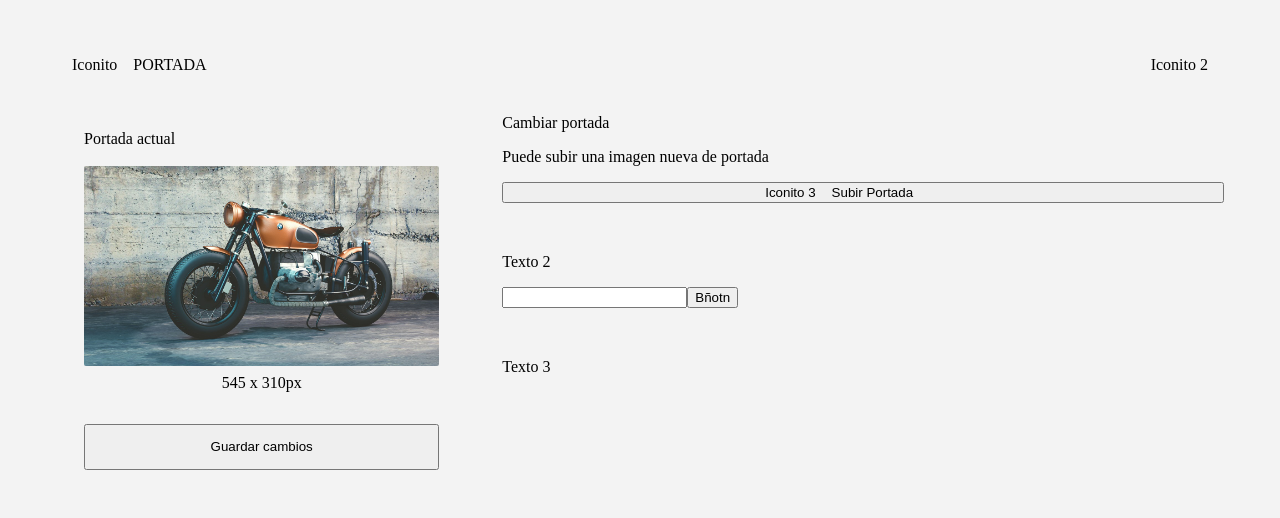
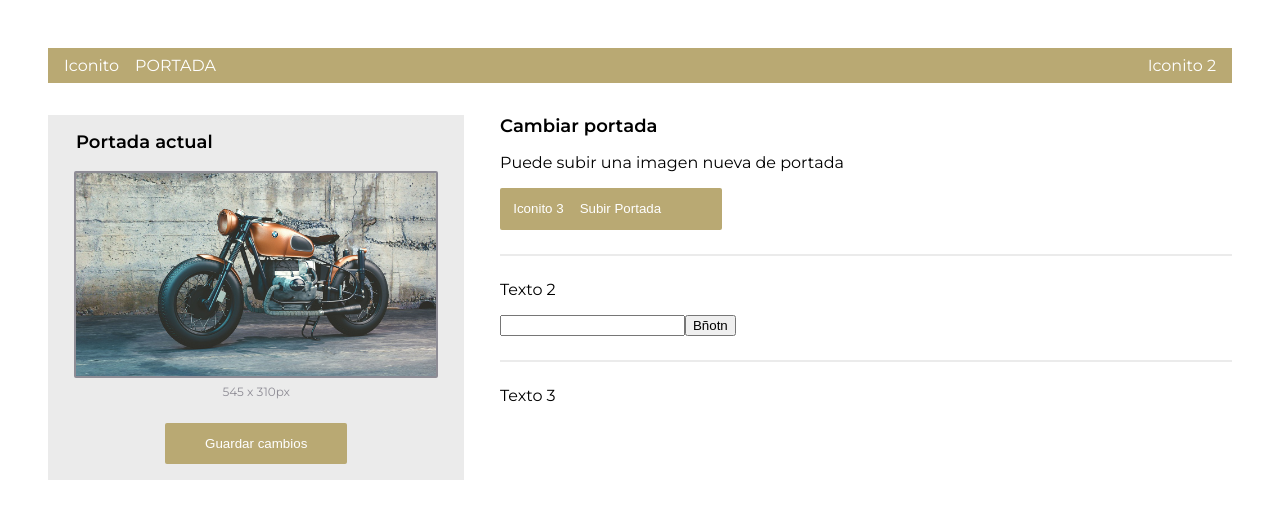
Before and after one commit to ManuYuzu/image-searcher-angular, an Angular app: page / in a window 1280 px wide. Shown: the top 518 px of the page. Built offline with nearby package versions, Linux system fonts and the light colour scheme.

Commit message:
chore: global style setup

```diff
--- a/src/styles.scss
+++ b/src/styles.scss
@@ -1,4 +1,68 @@
 :root {
-  background-color: #F3F3F3;
+  --color-primary: #b9a973;
+  --color-white: #fff;
+  --color-grey-light: #ebebeb;
+  --color-grey-dark: #8e8c95;
 
+  --font-size-xl: 22px;
+  --font-size-l: 18px;
+  --font-size-m: 16px;
+  --font-size-s: 14px;
+  --font-size-xs: 12px;
 }
+
+@font-face {
+  font-family: 'Montserrat';
+  font-style: normal;
+  font-weight: 400;
+  src: url('./assets/fonts/Montserrat/Montserrat-Regular.ttf');
+}
+
+@font-face {
+  font-family: 'Montserrat';
+  font-style: italic;
+  font-weight: 400;
+  src: url('./assets/fonts/Montserrat/Montserrat-Italic.ttf');
+}
+
+@font-face {
+  font-family: 'Montserrat';
+  font-style: normal;
+  font-weight: 300;
+  src: url('./assets/fonts/Montserrat/Montserrat-Light.ttf');
+}
+
+@font-face {
+  font-family: 'Montserrat';
+  font-style: normal;
+  font-weight: 600;
+  src: url('./assets/fonts/Montserrat/Montserrat-SemiBold.ttf');
+}
+
+body, html {
+  background-color: var(--secondary-color);
+  box-sizing: border-box;
+  margin: 0;
+  font-family: 'Montserrat', sans-serif;
+  font-size: var(--font-size-m);
+}
+
+.button-primary {
+  background-color: var(--color-primary);
+  color: var(--color-white);
+  padding: 1em;
+  margin: 0 auto;
+  text-overflow: ellipsis;
+  white-space: nowrap;
+  border: none;
+  border-radius: 2px;
+  -webkit-border-radius: 2px;
+  -moz-border-radius: 2px;
+  -ms-border-radius: 2px;
+  -o-border-radius: 2px;
+}
+
+.title {
+  font-size: var(--font-size-l);
+  font-weight: 600;
+}
```
